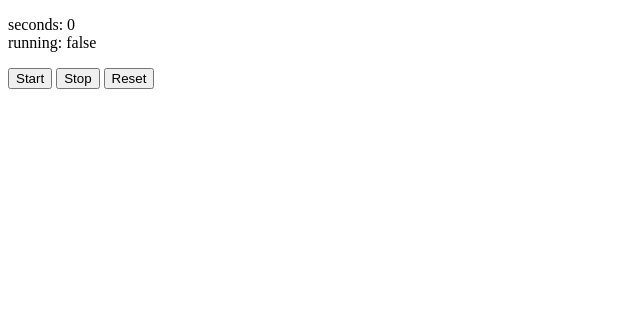
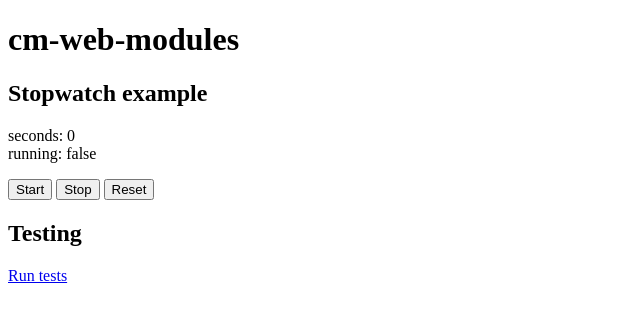
Before and after one commit to shaack/cm-web-modules, a website: page index.html in a window 1280 px wide. Shown: the whole page, without its empty margins (0-640 px from the left). Drawn offline with Linux system fonts and the light colour scheme.

Commit message:
index.html

```diff
--- a/index.html
+++ b/index.html
@@ -5,6 +5,8 @@
     <title>Demo</title>
 </head>
 <body>
+<h1>cm-web-modules</h1>
+<h2>Stopwatch example</h2>
 <p>
     seconds: <span id="seconds-output">0</span><br/>
     running: <span id="state-output">false</span>
@@ -14,6 +16,8 @@
     <button id="button-stop">Stop</button>
     <button id="button-reset">Reset</button>
 </p>
+<h2>Testing</h2>
+<a href="./test/tests.html">Run tests</a>
 <script type="module">
     import {Stopwatch} from "./src/cm-web-modules/stopwatch/Stopwatch.js"
     const stopwatch = new Stopwatch({
```
